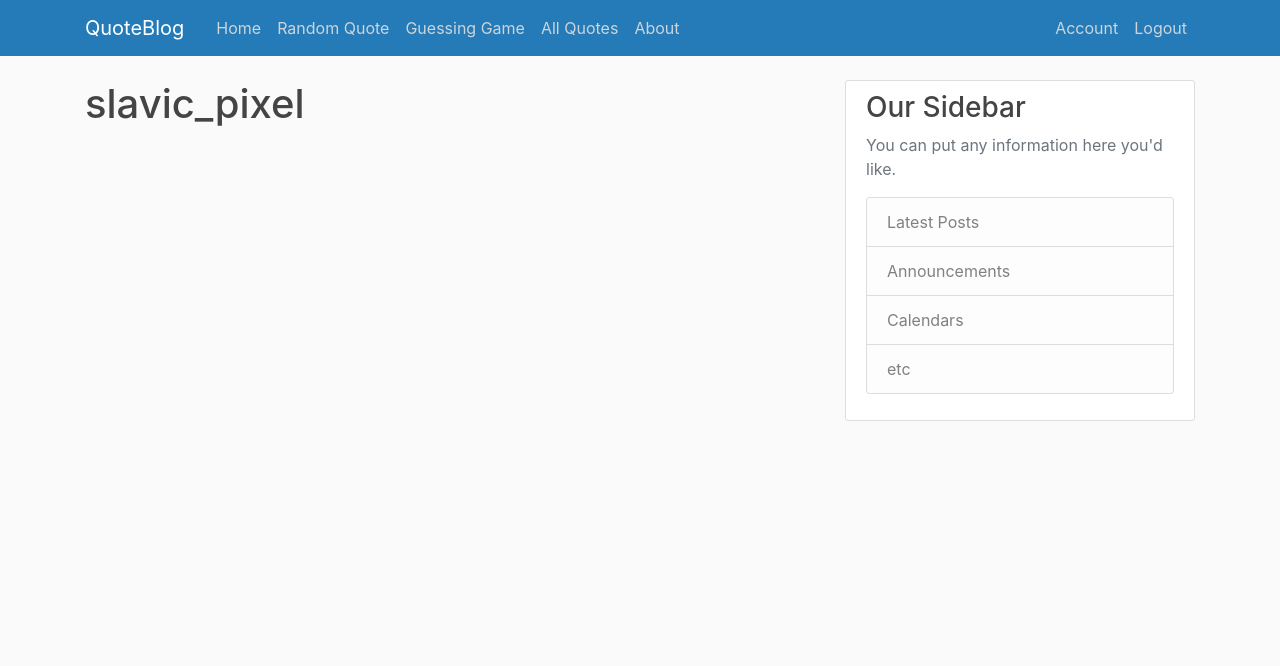
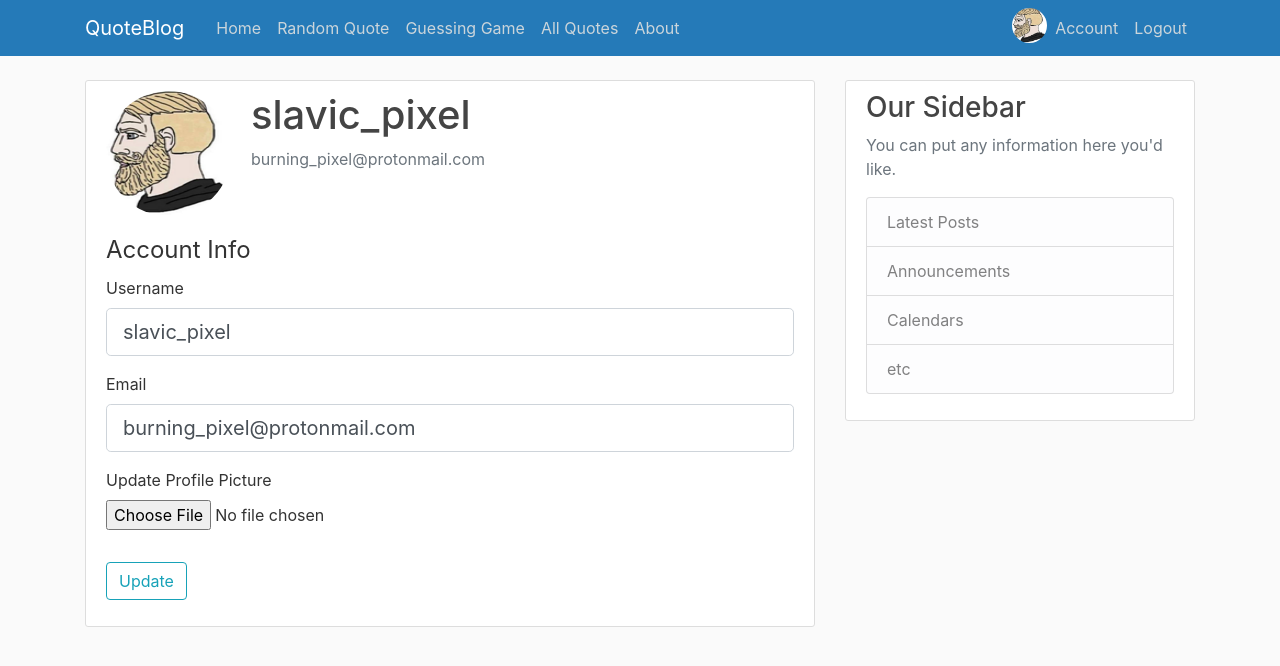
Before and after one commit to SlavicPixel/quoteblog, a Flask app: page /account in a window 1280 px wide. Shown: the top 666 px of the page. Run offline with Flask 2, Linux system fonts and the light colour scheme; a user stored in the database is signed in; some libraries are stand-ins or nearby versions.

Commit message:
Added the ability to change email, username and profile picture at account page; Profile picture is now besides account link; Added a logo

```diff
--- a/quoteblog/forms.py
+++ b/quoteblog/forms.py
@@ -1,4 +1,6 @@
 from flask_wtf import FlaskForm
+from flask_wtf.file import FileField, FileAllowed
+from flask_login import current_user
 from wtforms import StringField, PasswordField, SubmitField, BooleanField, ValidationError
 from wtforms.validators import DataRequired, Length, Email, EqualTo
 from quoteblog.models import User
@@ -33,3 +35,23 @@ class LoginForm(FlaskForm):
 class QuoteForm(FlaskForm):
     author_guess = StringField('Your Guess:', validators=[DataRequired()])
     submit = SubmitField('Guess')
+
+class UpdateAccountForm(FlaskForm):
+    username = StringField('Username',
+                            validators=[DataRequired(), Length(min=2, max=20)])
+    email = StringField('Email',
+                        validators=[DataRequired(), Email()])
+    picture = FileField('Update Profile Picture', validators=[FileAllowed(['jpg', 'png'])])
+    submit = SubmitField('Update')
+
+    def validate_username(self, username):
+        if username.data != current_user.username:
+            user = User.query.filter_by(username=username.data).first()
+            if user:
+                raise ValidationError('That username is taken. Please choose a different one.')
+
+    def validate_email(self, email):
+        if email.data != current_user.email:
+            user = User.query.filter_by(email=email.data).first()
+            if user:
+                raise ValidationError('That email is taken. Please choose a different one.')
--- a/quoteblog/routes.py
+++ b/quoteblog/routes.py
@@ -1,6 +1,9 @@
+import os
+import secrets
+from PIL import Image
 from flask import render_template, url_for, flash, redirect, request, session
 from quoteblog import app, db, bcrypt
-from quoteblog.forms import RegistrationForm, LoginForm, QuoteForm
+from quoteblog.forms import RegistrationForm, LoginForm, QuoteForm, UpdateAccountForm
 from quoteblog.models import User, Post
 from flask_login import login_user, current_user, logout_user, login_required
 from random import choice
@@ -38,16 +41,19 @@ posts = [
 @app.route("/")
 @app.route("/home")
 def home():
-    return render_template('home.html', posts=posts)
+    image_file = url_for('static', filename='profile_pics/' + current_user.image_file)
+    return render_template('home.html', posts=posts, image_file=image_file)
 
 @app.route('/random')
 def random_pick():
+    image_file = url_for('static', filename='profile_pics/' + current_user.image_file)
     random_quote = choice(quotes)
     session['random_quote'] = random_quote
-    return render_template('random.html', title='Random', random_quote=random_quote)
+    return render_template('random.html', title='Random', random_quote=random_quote, image_file=image_file)
 
 @app.route('/guess', methods=['GET', 'POST'])
 def guess():
+    image_file = url_for('static', filename='profile_pics/' + current_user.image_file)
     if request.method!='POST':
         random_pick()
     game_quote = session['random_quote']
@@ -59,21 +65,24 @@ def guess():
         else:
             flash(f'Wrong! The answer was {game_quote["author"]}.', 'danger')
             return redirect(url_for('result'))
-    return render_template('game.html', title='Game', form=form, random_quote=game_quote)
+    return render_template('game.html', title='Game', form=form, random_quote=game_quote, image_file=image_file)
 
 @app.route('/result')
 def result():
+    image_file = url_for('static', filename='profile_pics/' + current_user.image_file)
     random_pick()
-    return render_template('result.html', title='Result')
+    return render_template('result.html', title='Result', image_file=image_file)
 
 @app.route('/allquotes')
 def allquotes():
+    image_file = url_for('static', filename='profile_pics/' + current_user.image_file)
     all_quotes=quotes
-    return render_template('allquotes.html', quotes=all_quotes)
+    return render_template('allquotes.html', quotes=all_quotes, image_file=image_file)
 
 @app.route('/about')
 def about():
-    return render_template('about.html', title='About')
+    image_file = url_for('static', filename='profile_pics/' + current_user.image_file)
+    return render_template('about.html', title='About', image_file=image_file)
 
 @app.route("/register", methods=['GET', 'POST'])
 def register():
@@ -109,7 +118,34 @@ def logout():
     logout_user()
     return redirect(url_for('home'))
 
-@app.route('/account')
+def save_picture(form_picture):
+    random_hex = secrets.token_hex(8)
+    _, f_ext = os.path.splitext(form_picture.filename)
+    picture_fn = random_hex + f_ext     #Adding a hex filename to an updated profile picture
+    picture_path = os.path.join(app.root_path, 'static/profile_pics', picture_fn)
+
+    output_size = (125, 125)
+    i = Image.open(form_picture)
+    i.thumbnail(output_size)
+    i.save(picture_path)        #Saving profile picture with a smaller resolution
+
+    return picture_fn
+
+@app.route('/account', methods=['GET', 'POST'])
 @login_required
 def account():
-    return render_template('account.html', title='Account')
+    form = UpdateAccountForm()
+    if form.validate_on_submit():
+        if form.picture.data:
+            picture_file = save_picture(form.picture.data)
+            current_user.image_file = picture_file
+        current_user.username = form.username.data
+        current_user.email = form.email.data
+        db.session.commit()
+        flash('Your account has been updated!', 'success')
+        return redirect(url_for('account'))
+    elif request.method == 'GET':
+        form.username.data = current_user.username
+        form.email.data = current_user.email
+    image_file = url_for('static', filename='profile_pics/' + current_user.image_file)
+    return render_template('account.html', title='Account', image_file=image_file, form=form)
--- a/quoteblog/static/main.css
+++ b/quoteblog/static/main.css
@@ -70,6 +70,11 @@ body {
     margin-bottom: 16px;
   }
 
+  .account-img-nav {
+    height: 35px;
+    width: 35px;
+  }
+
   .account-heading {
     font-size: 2.5rem;
   }
--- a/quoteblog/templates/account.html
+++ b/quoteblog/templates/account.html
@@ -1,4 +1,57 @@
 {% extends "layout.html" %}
 {% block content %}
-    <h1>{{ current_user.username }}</h1>
+    <div class="content-section">
+        <div class="media">
+            <img class="rounded-circle account-img" src="{{ image_file }}">
+            <div class="media-body">
+                <h2 class="account-heading">{{ current_user.username }}</h2>
+                <p class="text-secondary">{{ current_user.email }}</p>
+            </div>
+        </div>
+            <form method="POST", action="" enctype="multipart/form-data">
+                {{ form.hidden_tag() }}
+                <fieldset class="form-group">
+                    <legend ckass="border-botton mb-4">Account Info</legend>
+                    <div class="form-group">
+                        {{ form.username.label(class="form-control-label") }}
+
+                        {% if form.username.errors %}
+                        {{ form.username(class="form-control form-control-lg is-invalid") }}
+                        <div class="invalid-feedback">
+                            {% for error in form.username.errors %}
+                                <span>{{ error }}</span>
+                            {% endfor %}
+                        </div>
+                        {% else %}
+                            {{ form.username(class="form-control form-control-lg") }}
+                        {% endif %}
+                    </div>
+                    <div class="form-group">
+                        {{ form.email.label(class="form-control-label") }}
+                        {% if form.email.errors %}
+                        {{ form.email(class="form-control form-control-lg is-invalid") }}
+                        <div class="invalid-feedback">
+                            {% for error in form.email.errors %}
+                                <span>{{ error }}</span>
+                            {% endfor %}
+                        </div>
+                        {% else %}
+                            {{ form.email(class="form-control form-control-lg") }}
+                        {% endif %}
+                    </div>
+                    <div class="form-group">
+                        {{ form.picture.label() }}
+                        {{ form.picture(class="form-control-file") }}
+                        {% if form.picture.errors %}
+                            {% for error in form.picture.errors %}
+                                <span class="text-danger">{{ error }}</span></br>
+                            {% endfor %}
+                        {% endif %}
+                    </div>
+                </fieldset>
+                <div class="form-group">
+                    {{ form.submit(class="btn btn-outline-info") }}
+                </div>
+            </form>
+    </div>
 {% endblock content %}
--- a/quoteblog/templates/layout.html
+++ b/quoteblog/templates/layout.html
@@ -1,6 +1,7 @@
 <!doctype html>
 <html lang="en">
   <head>
+    <link rel="icon" href="static/logo.png">
     <!-- Required meta tags -->
     <meta charset="utf-8">
     <meta name="viewport" content="width=device-width, initial-scale=1, shrink-to-fit=no">
@@ -35,6 +36,7 @@
               <!-- Navbar Right Side -->
               <div class="navbar-nav">
                 {% if current_user.is_authenticated %}
+                  <a href="{{ url_for('account') }}"><img class="rounded-circle account-img-nav" src="{{ image_file }}"></a>
                   <a class="nav-item nav-link" href="{{ url_for('account') }}">Account</a>
                   <a class="nav-item nav-link" href="{{ url_for('logout') }}">Logout</a>
                 {% else %}
```
Also changed, not shown: quoteblog/site.db, quoteblog/static/logo.png (added), quoteblog/static/profile_pics/9f974d70d081ef1d.png (added), quoteblog/static/profile_pics/default.jpg (added).
